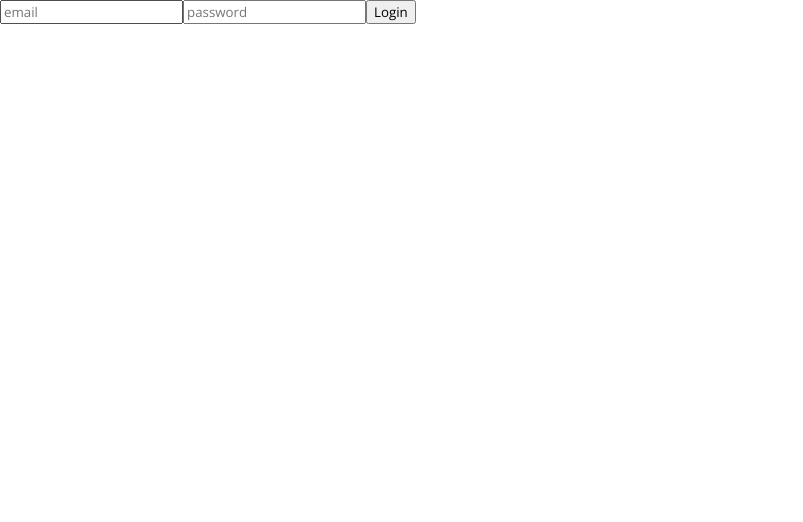
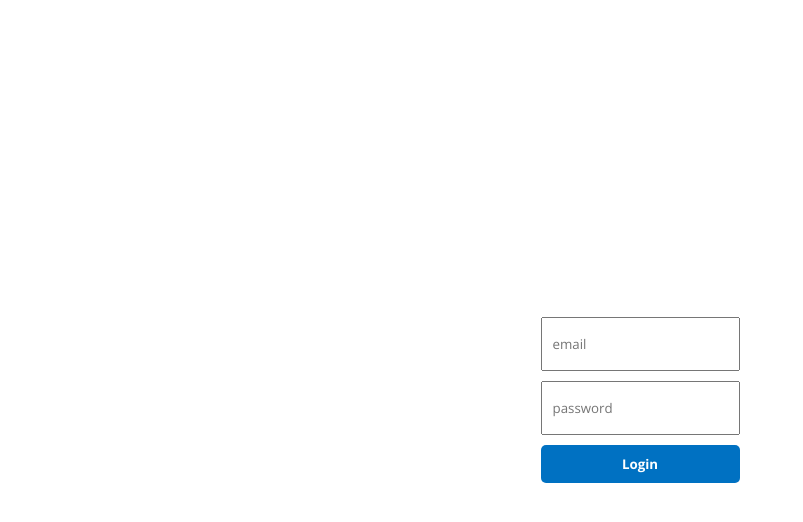
Before and after one commit to eliasmuniz/booking-mern, a React (Create React App) app in the folder front/: page /login in a window 1280 px wide. Shown: the top 522 px of the page, without its empty margins (0-803 px from the left). Built offline with nearby package versions, Linux system fonts and the light colour scheme.

Commit message:
ADD: Login

```diff
--- a/front/src/context/AuthContext.js
+++ b/front/src/context/AuthContext.js
@@ -1,7 +1,7 @@
 import { createContext, useReducer, useEffect } from "react";
 
 const INITIAL_STATE = {
-  user: JSON.parse(localStorage.getItem("user")),
+  user: JSON.parse(localStorage.getItem("user")) || null,
   loading: false,
   error: null,
 };
--- a/front/src/pages/login/Login.jsx
+++ b/front/src/pages/login/Login.jsx
@@ -6,27 +6,33 @@ import "./login.css";
 
 const Login = () => {
   const [credentials, setCredentials] = useState({
-    username: undefined,
+    email: undefined,
     password: undefined,
   });
 
-  const { loading, error, dispatch } = useContext(AuthContext);
+  const { user, loading, error, dispatch } = useContext(AuthContext);
 
   const handleChange = (e) => {
-    setCredentials(prev=>({...prev, [e.target.id]: e.target.value}))
+    setCredentials((prev) => ({ ...prev, [e.target.id]: e.target.value }));
   };
 
-  const handleClick = async (e) =>{
+  const handleClick = async (e) => {
     e.preventDefault();
-    dispatch({type: "LOGIN_START"})
+    dispatch({ type: "LOGIN_START" });
 
     try {
-        const res = await axios.post("http://localhost:8800/api/v1/auth/login/", credentials);
-        dispatch({type: "LOGIN_SUCCESS", payload: res.data})
-    } catch (error) {
-        dispatch({type: "LOGIN_FAILURE", payload: error.response.data})
+      const res = await axios.post(
+        "http://localhost:8800/api/v1/auth/login/",
+        credentials
+      );
+      dispatch({ type: "LOGIN_SUCCESS", payload: res.data });
+    } catch (err) {
+      console.log("err.response.data ", err.response.data);
+      dispatch({ type: "LOGIN_FAILURE", payload: err.response.data });
     }
-  }
+  };
+
+  console.log(user);
 
   return (
     <div className="login">
@@ -45,7 +51,9 @@ const Login = () => {
           onChange={handleChange}
           className="lInput"
         />
-        <button onClick={handleClick} className="lButton">Login</button>
+        <button onClick={handleClick} className="lButton">
+          Login
+        </button>
         {error && <span>{error.message}</span>}
       </div>
     </div>
--- a/front/src/pages/login/login.css
+++ b/front/src/pages/login/login.css
@@ -0,0 +1,32 @@
+.login {
+    height: 100vh;
+    display: flex;
+    align-items: center;
+    justify-content: center;
+  }
+
+  .lContainer {
+    display: flex;
+    flex-direction: column;
+    gap: 10px;
+  }
+
+  .lInput{
+    height: 30px;
+    padding: 10px;
+  }
+
+  .lButton {
+    border: none;
+    padding: 10px 20px;
+    background-color: #0071c2;
+    color: white;
+    font-weight: bold;
+    cursor: pointer;
+    border-radius: 5px;
+  }
+
+  .lButton:disabled{
+    background-color: #0071c28c;
+    cursor: not-allowed;
+  }
```
Also changed, not shown: 1 other file (tests, documents, lock files or other folders).
